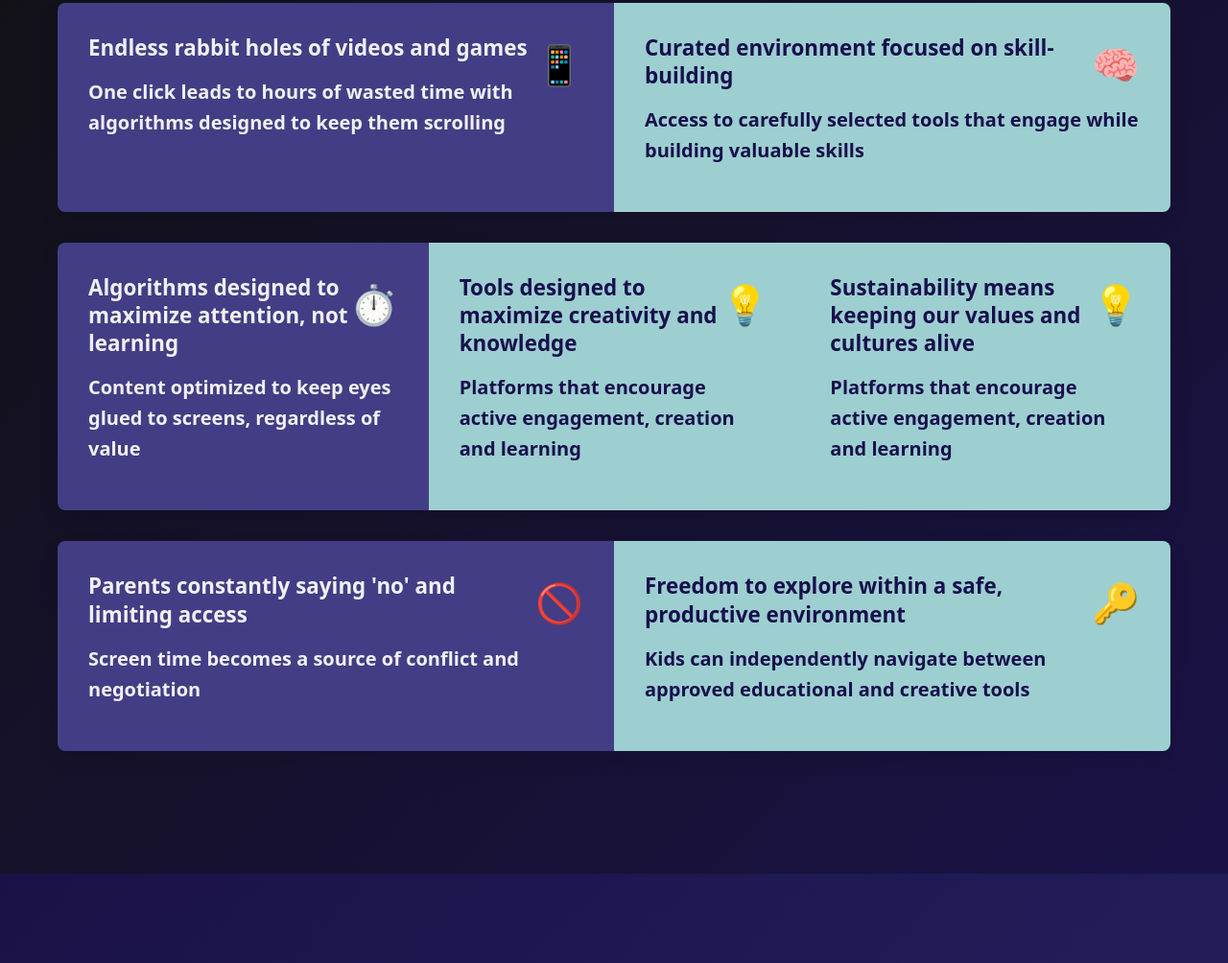
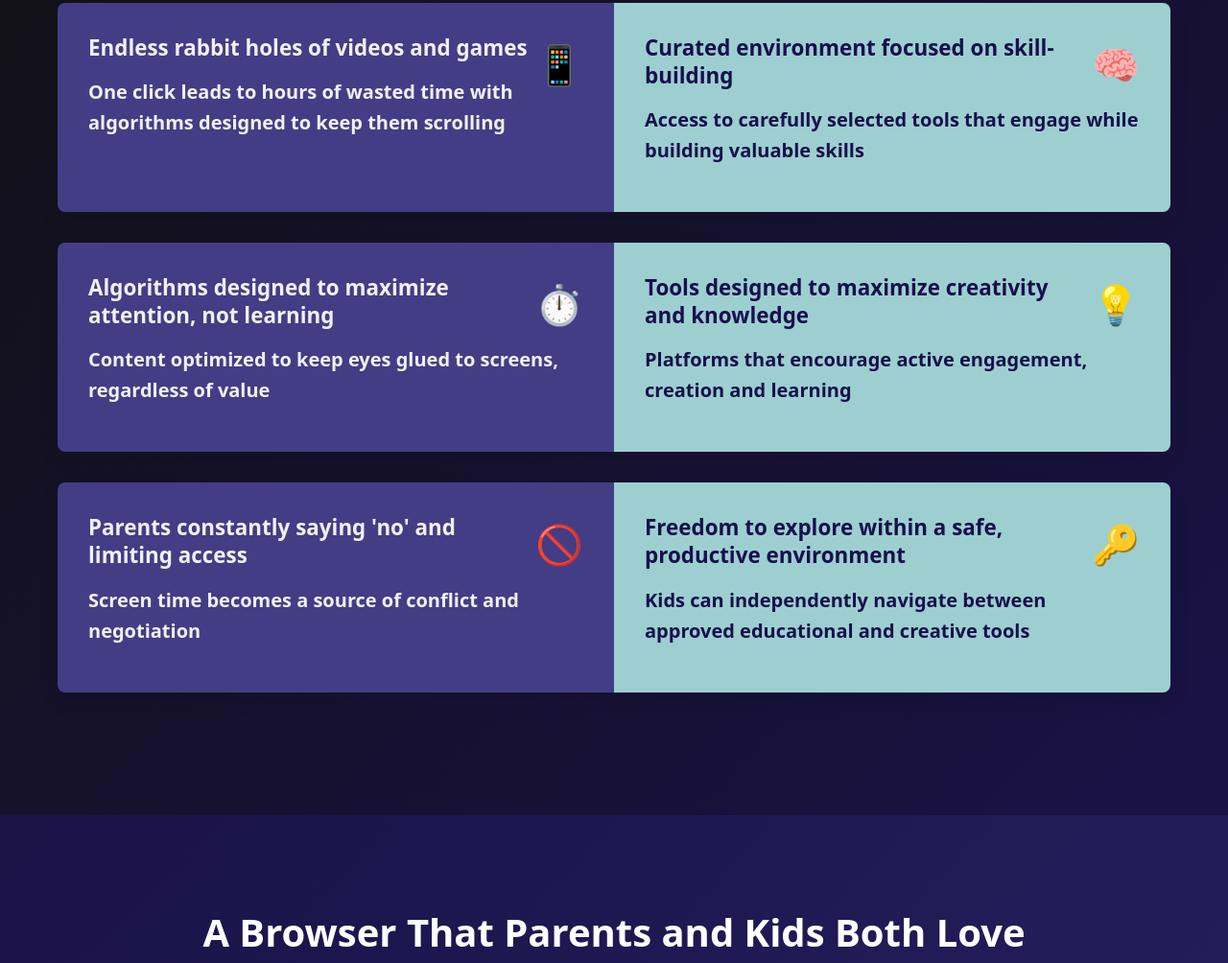
Before and after one commit to AdamHHart/NotSus-landing, a website: page index.html in a window 1280 px wide. Shown: the part 1383-2387 px from the top of the page at 96% size. Drawn offline with nearby package versions, Linux system fonts and the light colour scheme.

Commit message:
Update index.html

```diff
--- a/index.html
+++ b/index.html
@@ -119,11 +119,11 @@
                         <p>Platforms that encourage active engagement, creation and learning</p>
                         <div class="solution-icon">💡</div>
                     </div>
-                     <div class="column-solution">
+<!--                      <div class="column-solution">
                         <h3>Sustainability means keeping our values and cultures alive </h3>
                         <p>Platforms that encourage active engagement, creation and learning</p>
                         <div class="solution-icon">💡</div>
-                    </div>
+                    </div> -->
                 </div>
 
                 <div class="comparison-row">
```
